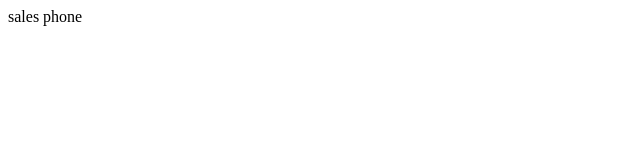
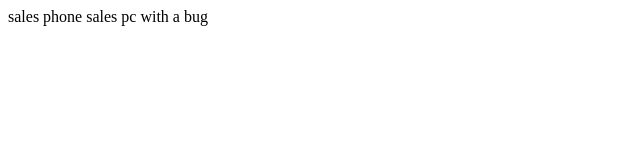
Before and after one commit to lanqiukun/tig, a plain HTML site: page shop.html in a window 1280 px wide. Shown: the whole page, without its empty margins (0-640 px from the left). Drawn offline with Linux system fonts and the light colour scheme.

Commit message:
sales pc

```diff
--- a/shop.html
+++ b/shop.html
@@ -8,5 +8,6 @@
 </head>
 <body>
     sales phone
+    sales pc with a bug
 </body>
 </html>
```
